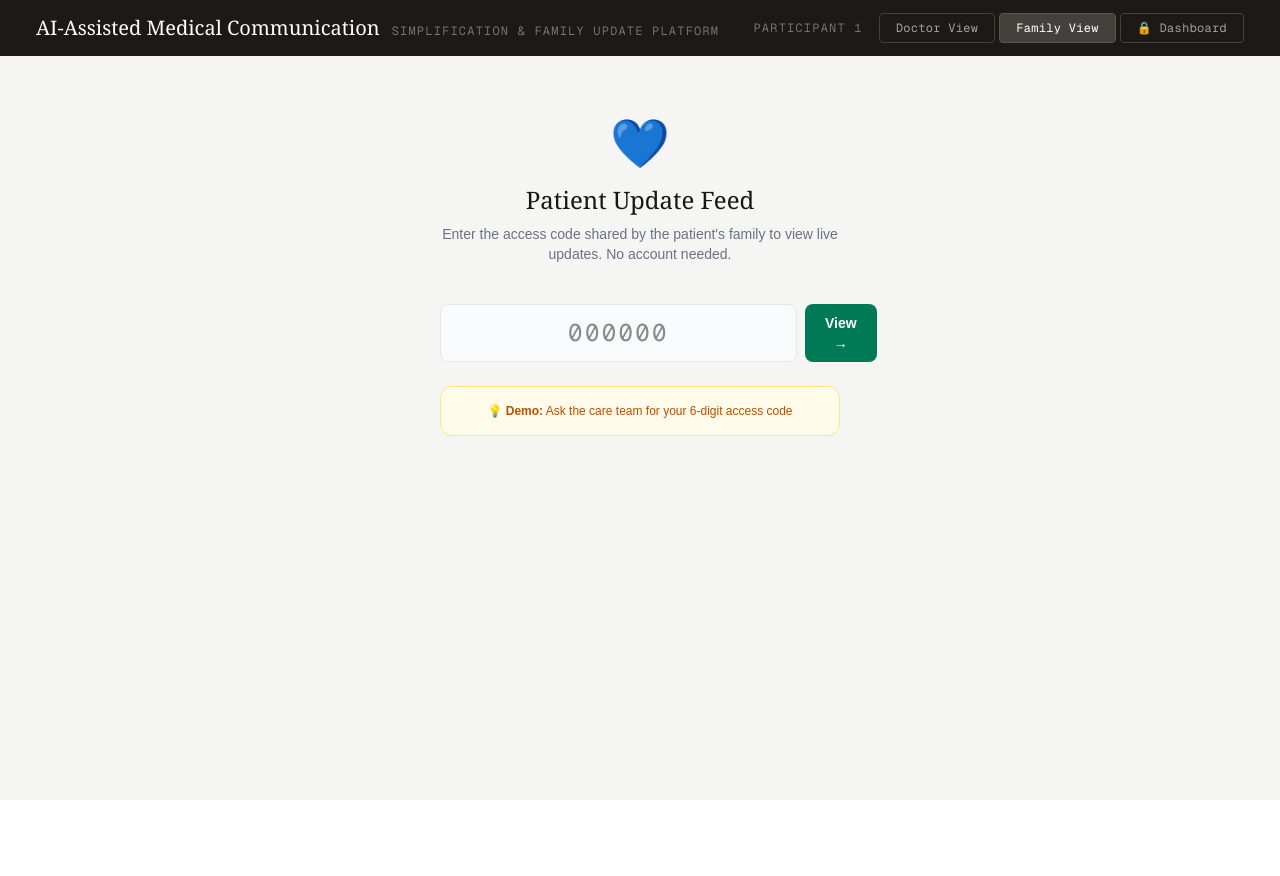
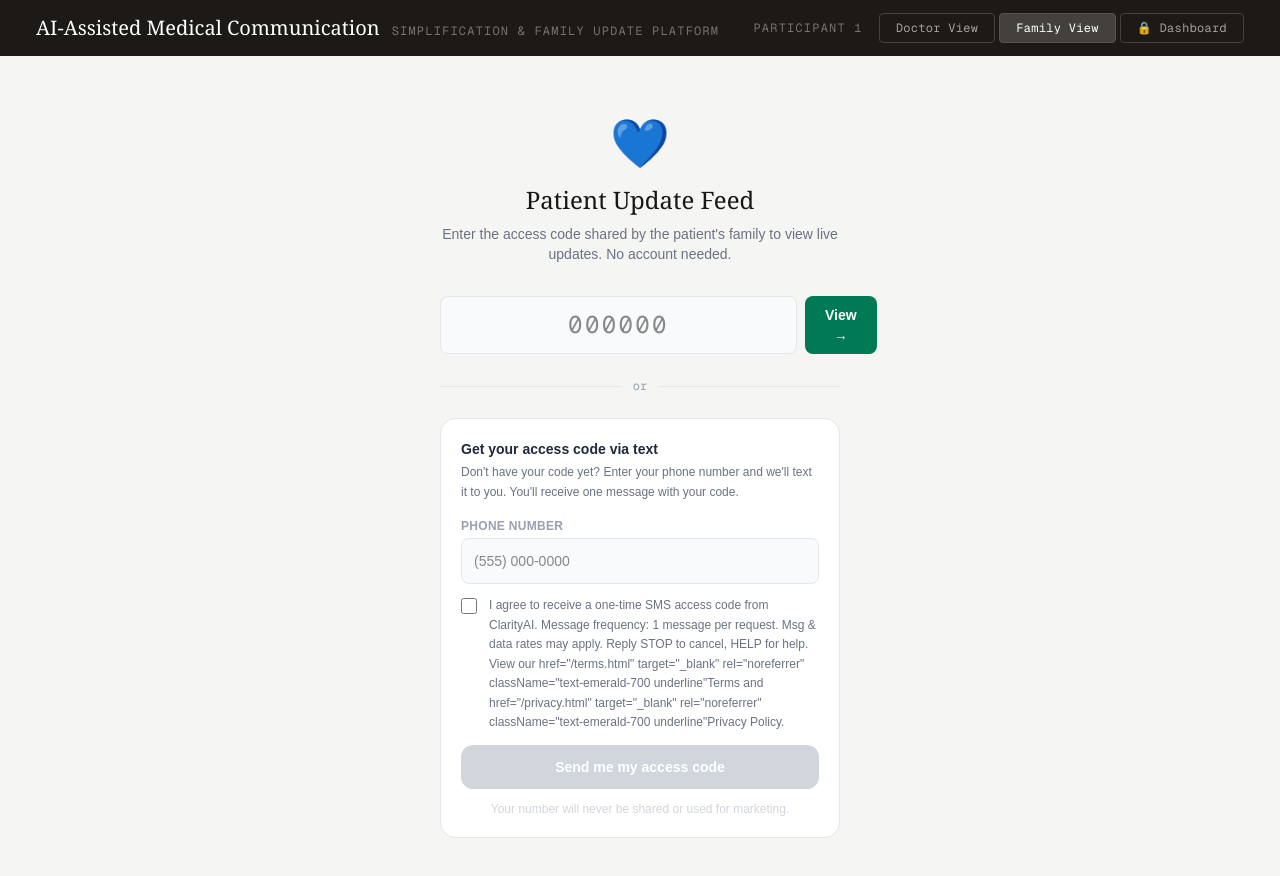
Before and after one commit to patelany/ai-assisted-medical-communication, a Next.js app: page / in a window 1280 px wide. Both pictures are taken after a click on the button "Family View". Shown: the top 876 px of the page. Before the commit the page ends 800 px from the top, so only its background shows below. Built offline with nearby package versions, Linux system fonts and the light colour scheme.

Commit message:
Add SMS web opt-in form to family viewer

```diff
--- a/components/FamilyViewer.tsx
+++ b/components/FamilyViewer.tsx
@@ -66,6 +66,12 @@ export default function FamilyViewer({ correctCode }: FamilyViewerProps) {
   const [error, setError] = useState("");
   const [expandedIndex, setExpandedIndex] = useState<number | null>(null);
 
+  const [phoneNumber, setPhoneNumber] = useState("");
+  const [smsConsent, setSmsConsent] = useState(false);
+  const [smsSending, setSmsSending] = useState(false);
+  const [smsSent, setSmsSent] = useState(false);
+  const [smsError, setSmsError] = useState("");
+
   useEffect(() => {
     if (!unlocked) return;
 
@@ -89,13 +95,38 @@ export default function FamilyViewer({ correctCode }: FamilyViewerProps) {
     }
   };
 
-  // Most recent update text for the chat assistant context
+  const handleRequestCode = async () => {
+    if (!phoneNumber.trim() || !smsConsent) return;
+    setSmsSending(true);
+    setSmsError("");
+
+    try {
+      const res = await fetch("/api/sms", {
+        method: "POST",
+        headers: { "Content-Type": "application/json" },
+        body: JSON.stringify({ phoneNumber, accessCode: correctCode }),
+      });
+
+      const data = await res.json();
+
+      if (data.success) {
+        setSmsSent(true);
+      } else {
+        setSmsError(data.error || "Failed to send. Try again.");
+      }
+    } catch (e) {
+      setSmsError("Network error. Check your connection.");
+    }
+
+    setSmsSending(false);
+  };
+
   const latestUpdate = updates.length > 0 ? updates[0].msg : "";
 
   if (!unlocked) {
     return (
       <div className="max-w-md mx-auto py-16 px-6">
-        <div className="text-center mb-10">
+        <div className="text-center mb-8">
           <div className="text-5xl mb-4">💙</div>
           <h1 className="text-2xl font-serif mb-2">Patient Update Feed</h1>
           <p className="text-sm text-gray-500">
@@ -104,7 +135,7 @@ export default function FamilyViewer({ correctCode }: FamilyViewerProps) {
           </p>
         </div>
 
-        <div className="flex gap-2">
+        <div className="flex gap-2 mb-2">
           <input
             maxLength={6}
             value={code}
@@ -121,14 +152,101 @@ export default function FamilyViewer({ correctCode }: FamilyViewerProps) {
         </div>
 
         {error && (
-          <p className="text-red-500 text-xs text-center mt-3">{error}</p>
+          <p className="text-red-500 text-xs text-center mt-2 mb-4">{error}</p>
         )}
 
-        <div className="mt-6 bg-amber-50 border border-amber-200 rounded-xl p-4 text-center">
-          <p className="text-xs text-amber-700">
-            💡 <strong>Demo:</strong> Ask the care team for your 6-digit access
-            code
+        <div className="flex items-center gap-3 my-6">
+          <div className="flex-1 h-px bg-gray-200" />
+          <span className="text-xs text-gray-400 font-mono">or</span>
+          <div className="flex-1 h-px bg-gray-200" />
+        </div>
+
+        <div className="bg-white border border-gray-200 rounded-2xl p-5">
+          <div className="text-sm font-semibold text-gray-800 mb-1">
+            Get your access code via text
+          </div>
+          <p className="text-xs text-gray-500 mb-4 leading-relaxed">
+            Don&apos;t have your code yet? Enter your phone number and we&apos;ll
+            text it to you. You&apos;ll receive one message with your code.
           </p>
+
+          <div className="flex flex-col gap-3">
+            <div className="flex flex-col gap-1">
+              <div className="text-xs font-bold uppercase tracking-wide text-gray-400">
+                Phone Number
+              </div>
+              <input
+                type="tel"
+                value={phoneNumber}
+                onChange={(e) => {
+                  setPhoneNumber(e.target.value);
+                  setSmsSent(false);
+                  setSmsError("");
+                }}
+                placeholder="(555) 000-0000"
+                className="w-full bg-gray-50 border border-gray-200 rounded-lg p-3 text-sm focus:outline-none focus:border-emerald-600"
+              />
+            </div>
+
+            <label className="flex items-start gap-3 cursor-pointer">
+              <input
+                type="checkbox"
+                checked={smsConsent}
+                onChange={(e) => setSmsConsent(e.target.checked)}
+                className="mt-0.5 flex-shrink-0 w-4 h-4 accent-emerald-700"
+              />
+              <span className="text-xs text-gray-500 leading-relaxed">
+                I agree to receive a one-time SMS access code from ClarityAI.
+                Message frequency: 1 message per request. Msg &amp; data rates
+                may apply. Reply STOP to cancel, HELP for help. View our{" "}
+
+                  href="/terms.html"
+                  target="_blank"
+                  rel="noreferrer"
+                  className="text-emerald-700 underline"
+                <a>
+                  Terms
+                </a>{" "}
+                and{" "}
+
+                  href="/privacy.html"
+                  target="_blank"
+                  rel="noreferrer"
+                  className="text-emerald-700 underline"
+                <a>
+                  Privacy Policy
+                </a>
+                .
+              </span>
+            </label>
+
+            <button
+              onClick={handleRequestCode}
+              disabled={smsSending || !phoneNumber.trim() || !smsConsent || smsSent}
+              className="w-full bg-emerald-700 text-white rounded-xl p-3 text-sm font-semibold hover:bg-emerald-800 transition-all disabled:bg-gray-300 disabled:cursor-not-allowed"
+            >
+              {smsSending
+                ? "Sending..."
+                : smsSent
+                ? "✓ Code sent — check your phone"
+                : "Send me my access code"}
+            </button>
+
+            {smsError && (
+              <p className="text-xs text-red-500">⚠️ {smsError}</p>
+            )}
+
+            {smsSent && (
+              <p className="text-xs text-emerald-600 leading-relaxed">
+                ✓ Your access code has been sent. Enter it in the field above
+                to view updates.
+              </p>
+            )}
+
+            <p className="text-xs text-gray-300 text-center">
+              Your number will never be shared or used for marketing.
+            </p>
+          </div>
         </div>
       </div>
     );
@@ -163,8 +281,8 @@ export default function FamilyViewer({ correctCode }: FamilyViewerProps) {
             No updates yet
           </p>
           <p className="text-xs max-w-xs mx-auto leading-relaxed">
-            The care team hasn't posted an update yet. This page refreshes
-            automatically every 10 seconds — you don't need to do anything.
+            The care team hasn&apos;t posted an update yet. This page refreshes
+            automatically every 10 seconds — you don&apos;t need to do anything.
           </p>
         </div>
       ) : (
@@ -217,7 +335,6 @@ export default function FamilyViewer({ correctCode }: FamilyViewerProps) {
         </div>
       )}
 
-      {/* FAMILY CHAT ASSISTANT — shown whenever viewer is unlocked */}
       {unlocked && (
         <FamilyChat currentUpdate={latestUpdate} />
       )}
```
